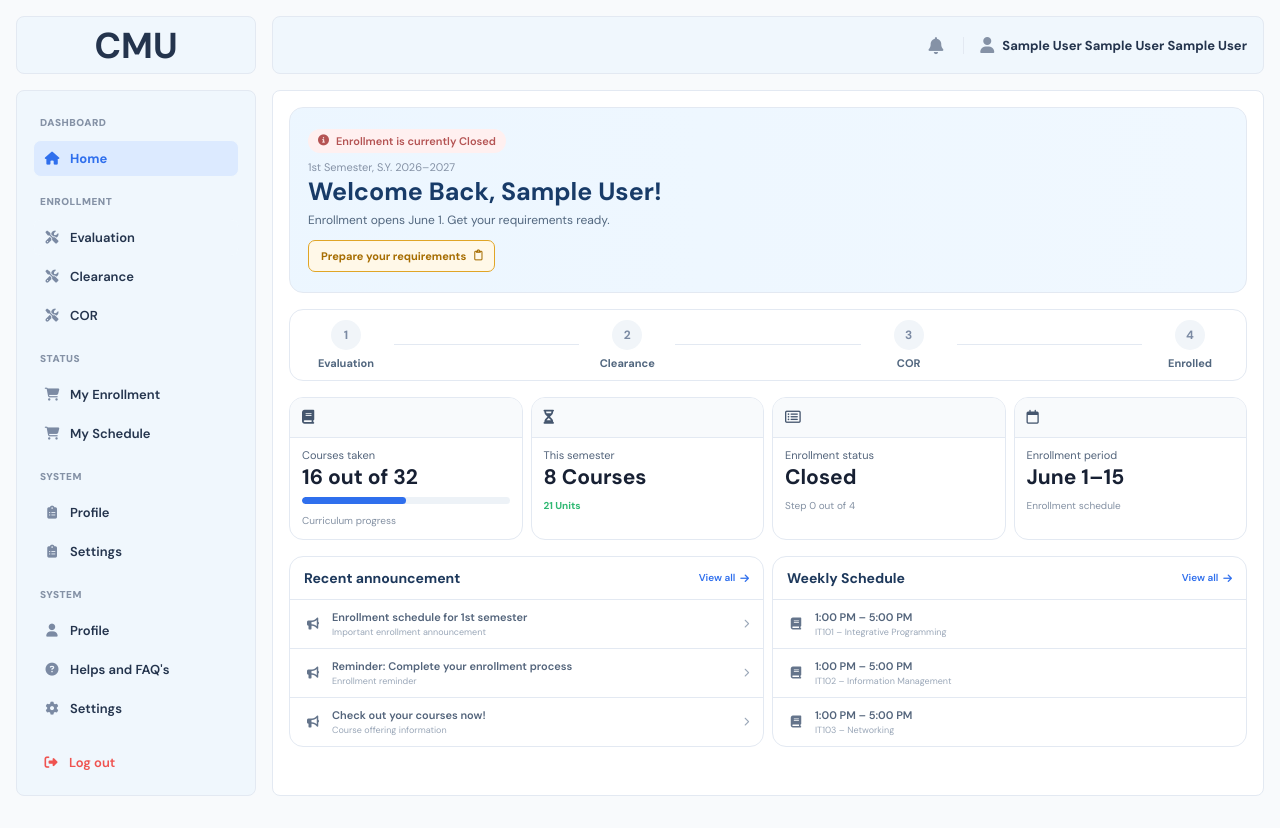
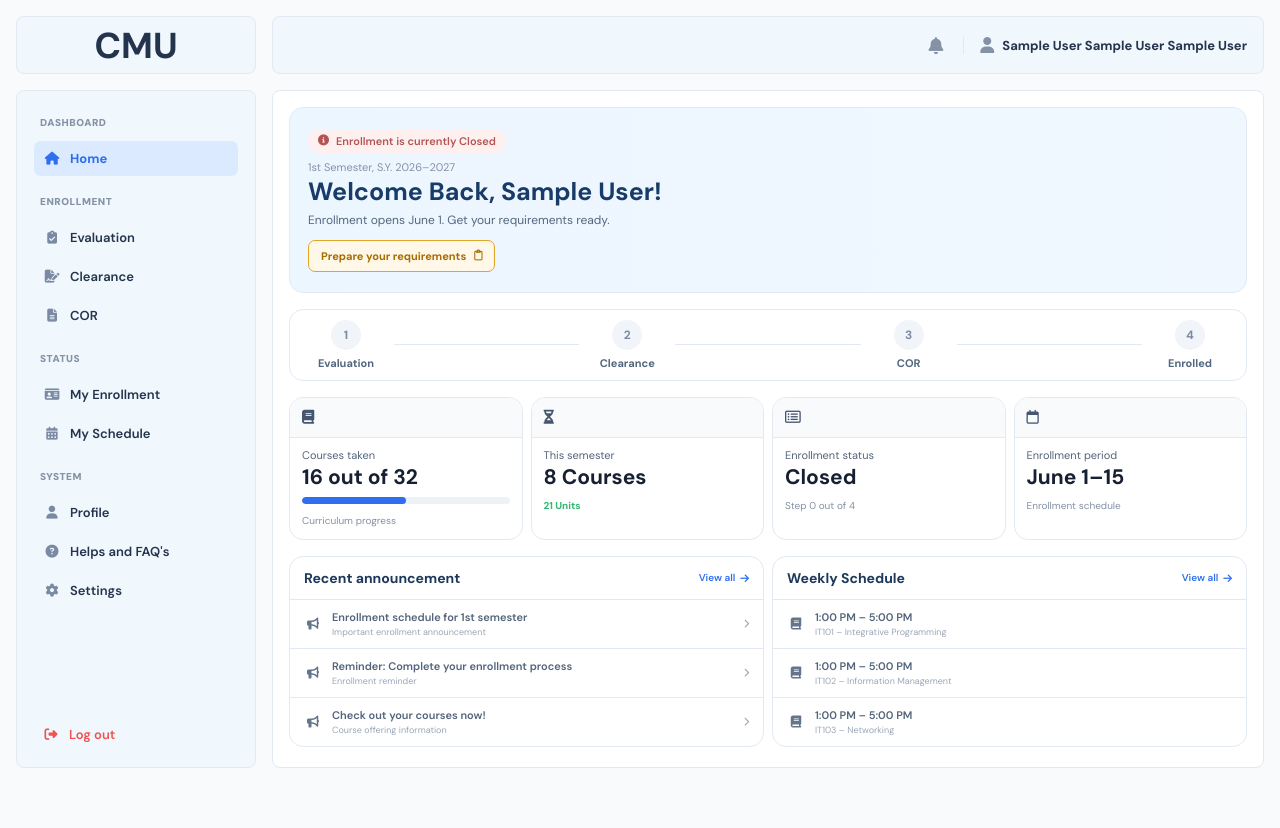
Before and after one commit to monzyyy/cmu_enrollment, a PHP site: page /index.php in a window 1280 px wide. After the commit the page ends 768 px from the top, so only its background shows below. Run offline with PHP 8.4, Linux system fonts and the light colour scheme; the visitor is signed in with stand-in values (Sample User, id 1).

Commit message:
eto ung pinaka latest

```diff
--- a/frontend/includes/sidebar.php
+++ b/frontend/includes/sidebar.php
@@ -18,23 +18,16 @@ $sidebarMenu = [
     [
         'title' => 'Enrollment',
         'items' => [
-            ['key' => 'evaluation', 'label' => 'Evaluation', 'icon' => 'fa-screwdriver-wrench', 'link' => '?page=services_main'],
-            ['key' => 'clearance', 'label' => 'Clearance', 'icon' => 'fa-screwdriver-wrench', 'link' => '?page=services_main'],
-            ['key' => 'cor', 'label' => 'COR', 'icon' => 'fa-screwdriver-wrench', 'link' => '?page=services_main'],
+            ['key' => 'evaluation', 'label' => 'Evaluation', 'icon' => 'fa-clipboard-check', 'link' => '?page=services_main'],
+            ['key' => 'clearance', 'label' => 'Clearance', 'icon' => 'fa-file-signature', 'link' => '?page=services_main'],
+            ['key' => 'cor', 'label' => 'COR', 'icon' => 'fa-file-lines', 'link' => '?page=services_main'],
         ],
     ],
     [
         'title' => 'Status',
         'items' => [
-            ['key' => 'myenrollment', 'label' => 'My Enrollment', 'icon' => 'fa-cart-shopping', 'link' => '?page=cart_main'],
-            ['key' => 'myschedule', 'label' => 'My Schedule', 'icon' => 'fa-cart-shopping', 'link' => '?page=cart_main'],
-        ],
-    ],
-    [
-        'title' => 'System',
-        'items' => [
-            ['key' => 'profile', 'label' => 'Profile', 'icon' => 'fa-clipboard-list', 'link' => '?page=request_main'],
-            ['key' => 'settings', 'label' => 'Settings', 'icon' => 'fa-clipboard-list', 'link' => '?page=request_main'],
+            ['key' => 'myenrollment', 'label' => 'My Enrollment', 'icon' => 'fa-id-card', 'link' => '?page=cart_main'],
+            ['key' => 'myschedule', 'label' => 'My Schedule', 'icon' => 'fa-calendar-days', 'link' => '?page=cart_main'],
         ],
     ],
     [
```
